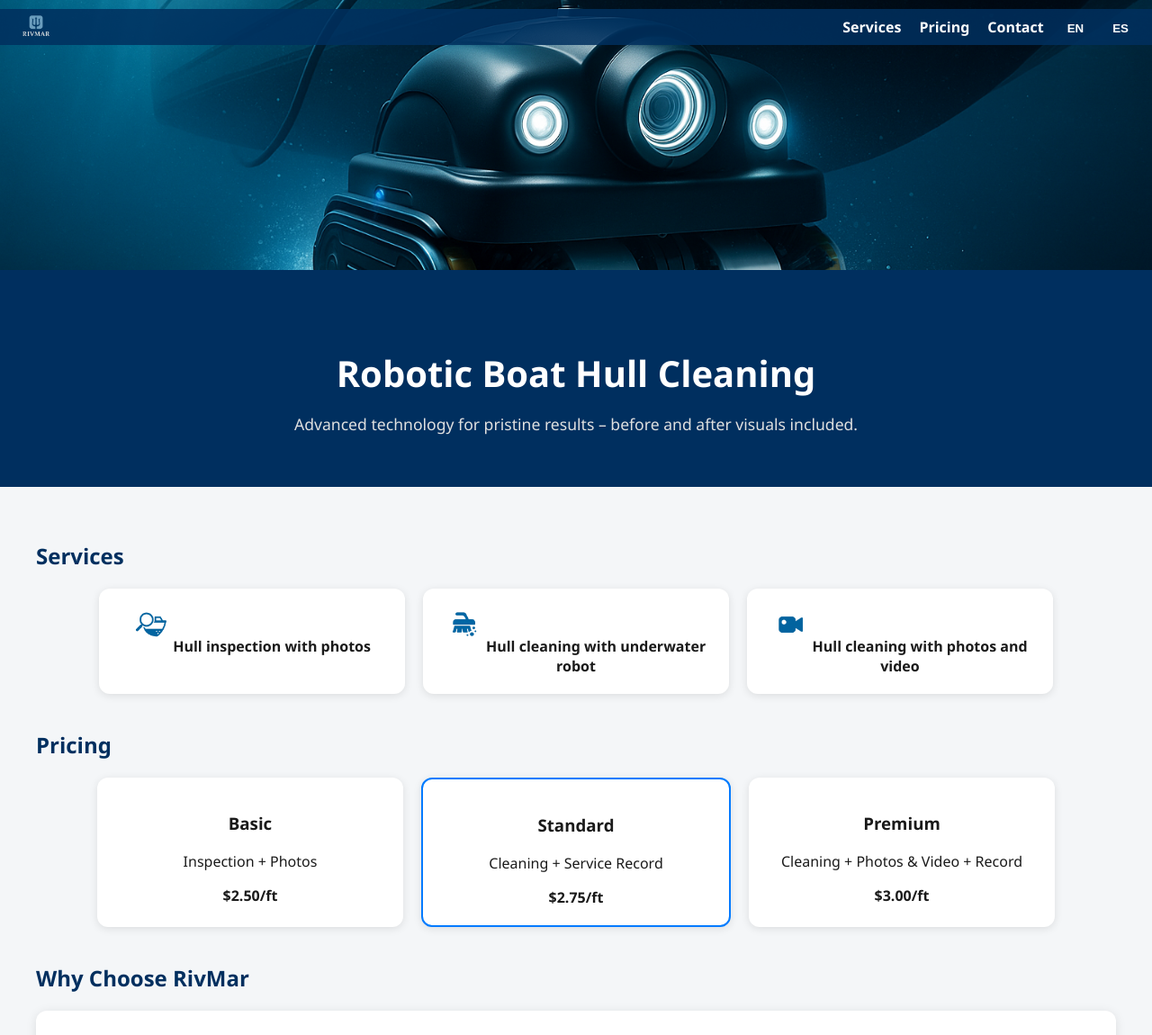
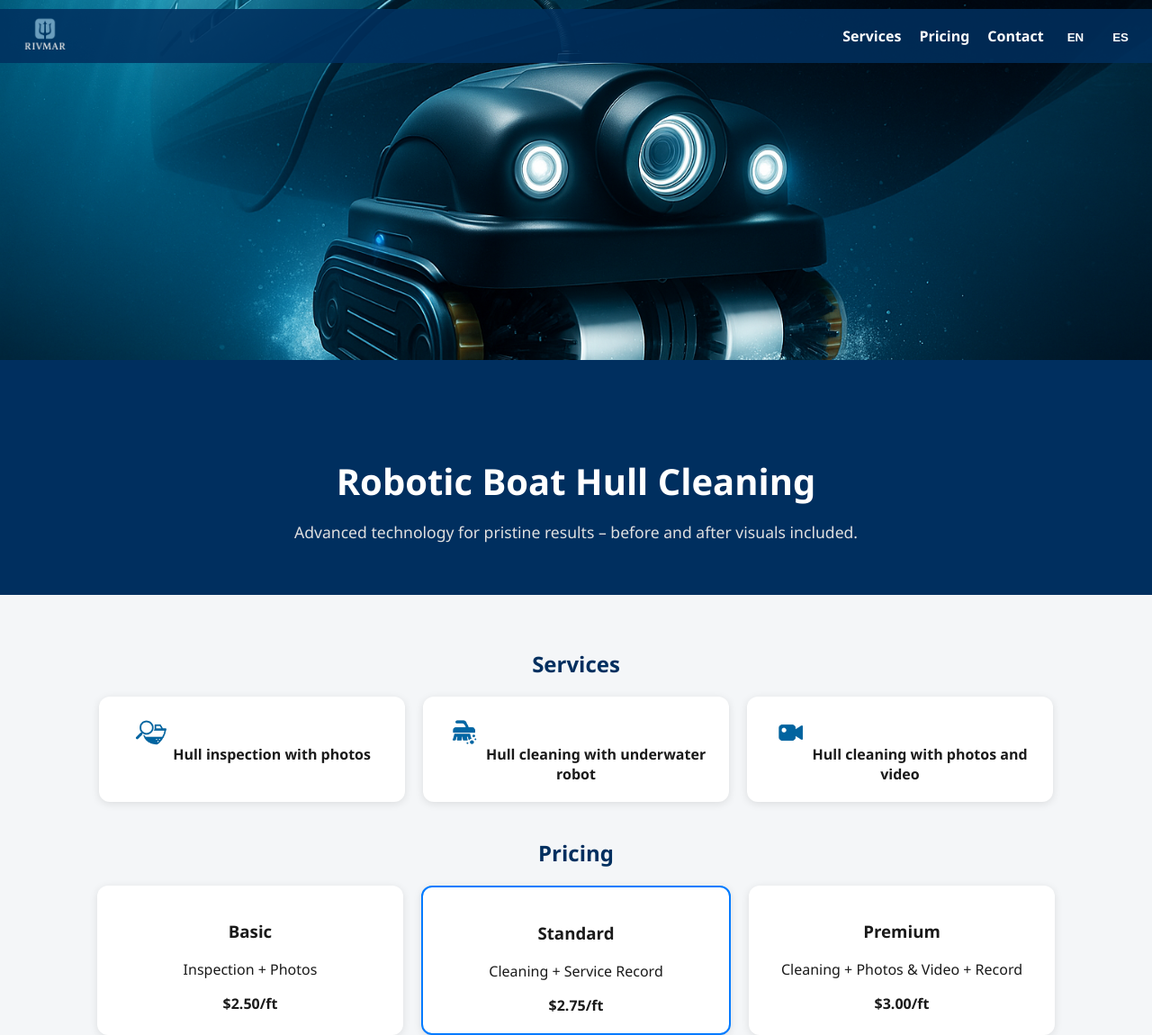
Before and after one commit to rivmargroup/RivMar, a PHP site: page / in a window 1280 px wide. Shown: the top 1150 px of the page at 90% size. Run offline with PHP 8.4, Linux system fonts and the light colour scheme.

Commit message:
Update styles.css

```diff
--- a/styles.css
+++ b/styles.css
@@ -15,7 +15,7 @@ body {
 
 .banner-image {
   width: 100%;
-  max-height: 300px;
+  height: 400px;
   object-fit: cover;
   display: block;
 }
@@ -33,7 +33,7 @@ body {
 }
 
 .logo {
-  height: 40px;
+  height: 60px;
 }
 
 .top-nav ul {
@@ -56,7 +56,7 @@ body {
 }
 
 .hero-text {
-  padding-top: 60px;
+  padding-top: 80px;
 }
 
 .hero-text h1 {
@@ -71,10 +71,12 @@ body {
 
 main {
   padding: 40px;
+  text-align: center;
 }
 
 h2 {
   color: #002f5f;
+  text-align: center;
 }
 
 .service-grid,
@@ -108,8 +110,7 @@ h2 {
 }
 
 .gallery {
-  text-align: center;
-  margin-bottom: 40px;
+  display: none;
 }
 
 .gallery img {
@@ -138,6 +139,7 @@ h2 {
 
 .robot-text {
   flex: 1 1 300px;
+  text-align: left;
 }
 
 .subscribe form {
```
